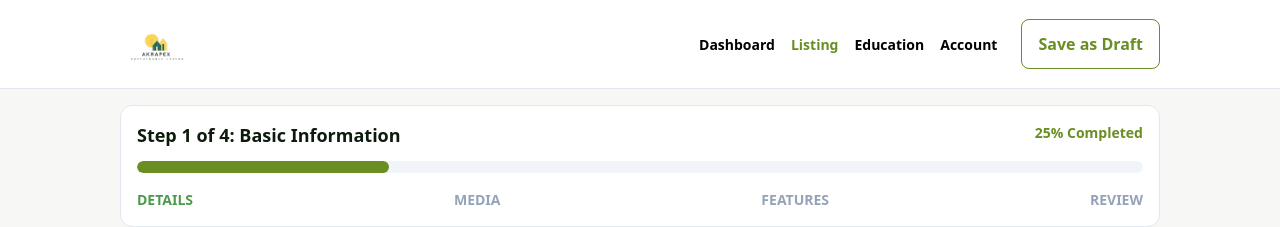
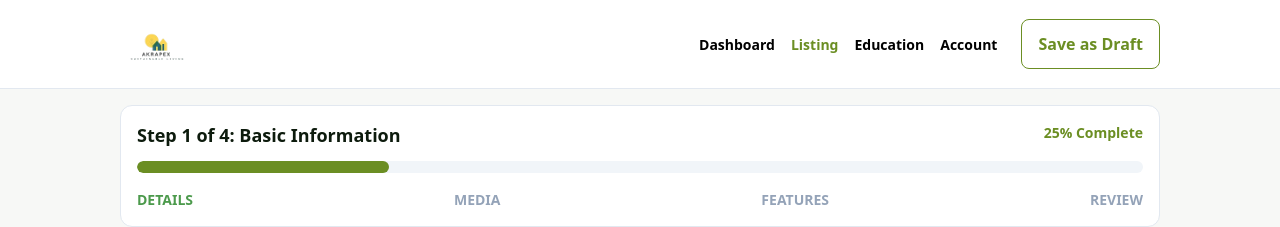
Before and after one commit to Akrapex/BRIVV-PROJECT, a React (Vite) app in the folder Brivv/: page /add-new-property in a window 1280 px wide. Shown: the top 227 px of the page. Built offline with nearby package versions, Linux system fonts and the light colour scheme.

Commit message:
Edited a typo

```diff
--- a/Brivv/src/components/addNewPropertyComps/ProgressBar.tsx
+++ b/Brivv/src/components/addNewPropertyComps/ProgressBar.tsx
@@ -38,7 +38,7 @@ function ProgressBar({ currentStep, steps, range }: Props) {
           Step {currentStep} of {steps.length}: {steps[currentStep - 1].title}
         </h1>
         <p className="text-[#6B8E23] text-[14px] font-bold">
-          {range}% Completed
+          {range}% Complete
         </p>
       </div>
       {/* Progress */}
```
